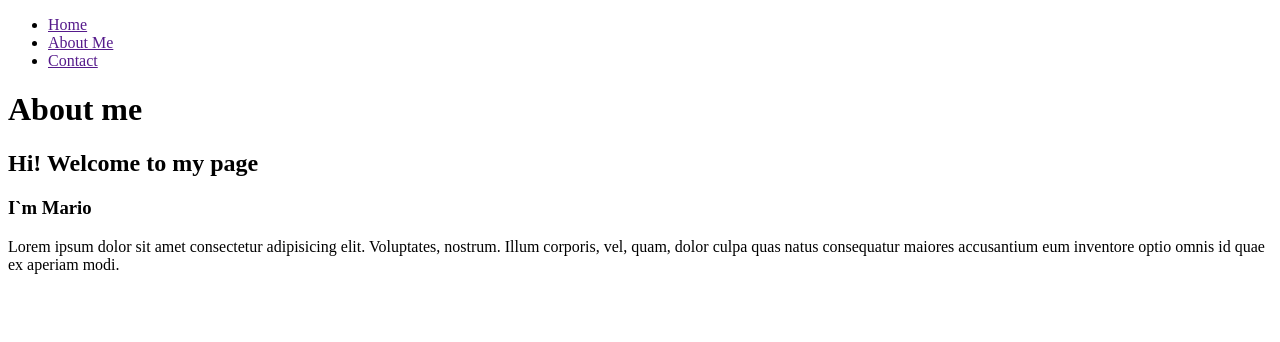
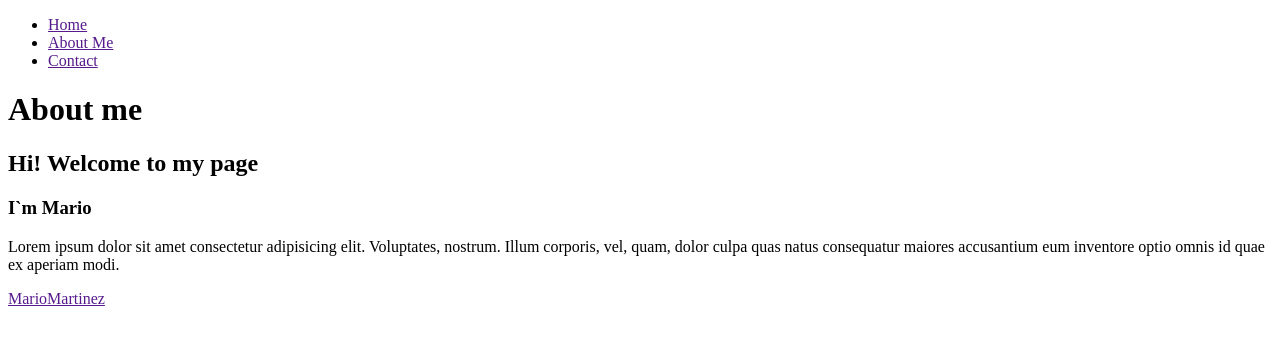
Before and after one commit to MarioMartinezAguilar/git_azul, a plain HTML site: page index.html in a window 1280 px wide. Drawn offline with Linux system fonts and the light colour scheme.

Commit message:
Added footer

```diff
--- a/index.html
+++ b/index.html
@@ -21,5 +21,6 @@
 		<h3>I`m <span>Mario</span></h3>
 		<p>Lorem ipsum dolor sit amet consectetur adipisicing elit. Voluptates, nostrum. Illum corporis, vel, quam, dolor culpa quas natus consequatur maiores accusantium eum inventore optio omnis id quae ex aperiam modi.</p>
 	</main>
+	<footer><a href="">MarioMartinez</footer>
 </body>
 </html>
```
